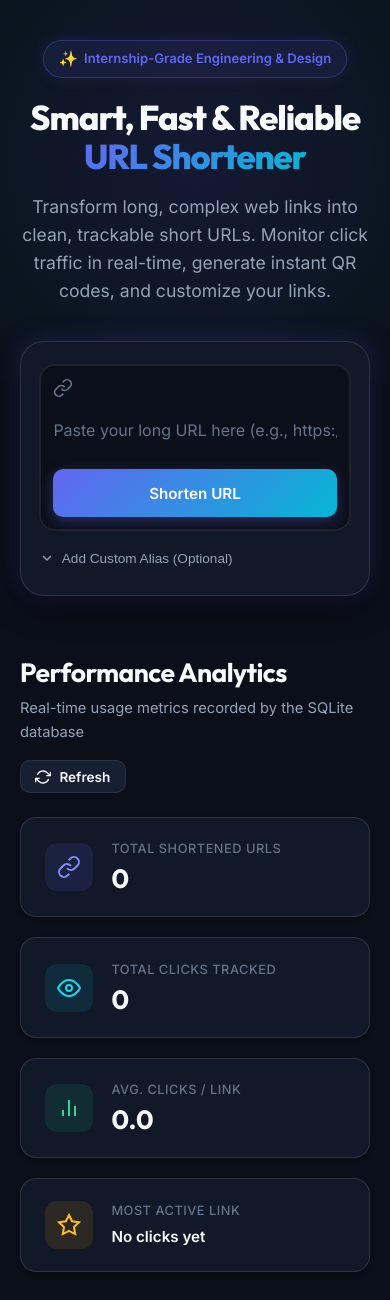
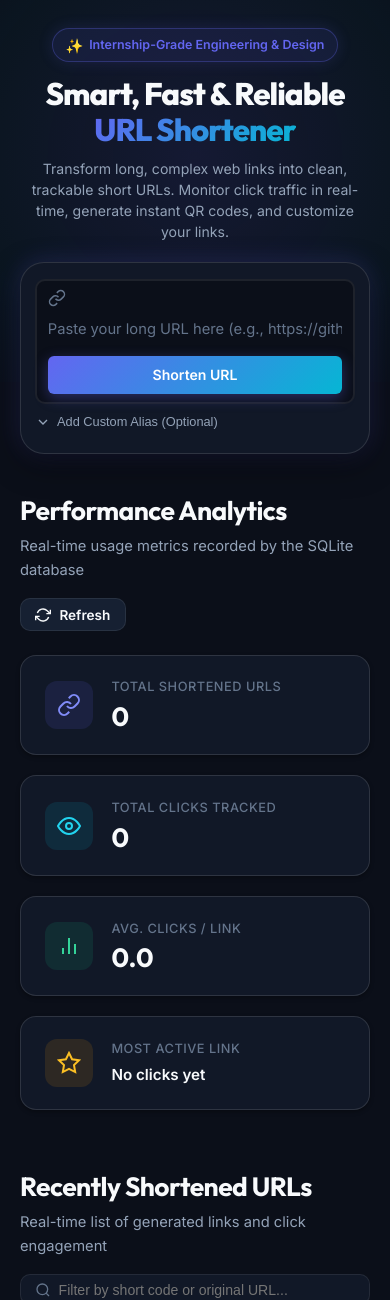
Before and after one commit to himanshuyadav0925-cmyk/PyShort-URL-Shortener, a Flask app: page / in a window 390 px wide. Shown: the part 68-1368 px from the top of the page. Run offline with Flask 3, Linux system fonts and the light colour scheme; data that the repository does not hold is empty.

Commit message:
Compact PyShort UI layout

```diff
--- a/static/css/style.css
+++ b/static/css/style.css
@@ -234,7 +234,7 @@ body::before {
 .page-wrapper {
     max-width: 1100px;
     margin: 0 auto;
-    padding: 2.5rem 1.25rem 4rem;
+    padding: 1.75rem 1.25rem 3.5rem;
 }
 
 /* ==========================================================================
@@ -242,35 +242,35 @@ body::before {
    ========================================================================== */
 .hero-section {
     text-align: center;
-    margin-bottom: 3.5rem;
+    margin-bottom: 2.25rem;
 }
 
 .hero-badge {
     display: inline-flex;
     align-items: center;
-    gap: 0.4rem;
+    gap: 0.35rem;
     background: rgba(99, 102, 241, 0.1);
     border: 1px solid rgba(99, 102, 241, 0.3);
-    padding: 0.35rem 0.9rem;
+    padding: 0.28rem 0.8rem;
     border-radius: 20px;
-    font-size: 0.82rem;
+    font-size: 0.78rem;
     font-weight: 600;
     color: var(--primary);
-    margin-bottom: 1.25rem;
+    margin-bottom: 0.85rem;
     box-shadow: 0 0 15px rgba(99, 102, 241, 0.15);
 }
 
 .badge-sparkle {
-    font-size: 0.95rem;
+    font-size: 0.9rem;
 }
 
 .hero-title {
     font-family: var(--font-heading);
-    font-size: 2.85rem;
+    font-size: 2.35rem;
     font-weight: 800;
     line-height: 1.15;
     letter-spacing: -0.03em;
-    margin-bottom: 1rem;
+    margin-bottom: 0.65rem;
 }
 
 .gradient-text {
@@ -280,10 +280,11 @@ body::before {
 }
 
 .hero-subtitle {
-    font-size: 1.1rem;
+    font-size: 0.95rem;
+    line-height: 1.5;
     color: var(--text-secondary);
-    max-width: 640px;
-    margin: 0 auto 2.25rem;
+    max-width: 580px;
+    margin: 0 auto 1.5rem;
 }
 
 /* ==========================================================================
@@ -293,9 +294,9 @@ body::before {
     background: var(--bg-surface);
     border: 1px solid var(--border-card);
     border-radius: var(--radius-xl);
-    padding: 2rem;
+    padding: 1.25rem 1.5rem;
     box-shadow: var(--shadow-lg), var(--shadow-glow);
-    max-width: 780px;
+    max-width: 660px;
     margin: 0 auto;
     position: relative;
     backdrop-filter: blur(8px);
@@ -305,11 +306,11 @@ body::before {
 .input-container {
     display: flex;
     align-items: center;
-    gap: 0.75rem;
+    gap: 0.5rem;
     background: var(--bg-page);
     border: 2px solid var(--border-subtle);
-    border-radius: var(--radius-lg);
-    padding: 0.45rem 0.6rem 0.45rem 1rem;
+    border-radius: var(--radius-md);
+    padding: 0.25rem 0.35rem 0.25rem 0.85rem;
     transition: border-color var(--transition-fast), box-shadow var(--transition-fast);
 }
 
@@ -324,6 +325,11 @@ body::before {
     align-items: center;
 }
 
+.input-icon {
+    width: 18px;
+    height: 18px;
+}
+
 .url-input {
     flex: 1;
     background: transparent;
@@ -331,8 +337,8 @@ body::before {
     outline: none;
     color: var(--text-primary);
     font-family: var(--font-body);
-    font-size: 1rem;
-    padding: 0.6rem 0;
+    font-size: 0.92rem;
+    padding: 0.42rem 0;
 }
 
 .url-input::placeholder {
@@ -388,15 +394,17 @@ body::before {
 }
 
 .btn-submit {
-    min-width: 140px;
-    height: 48px;
-    border-radius: var(--radius-md);
+    min-width: 120px;
+    height: 38px;
+    font-size: 0.88rem;
+    padding: 0.4rem 0.95rem;
+    border-radius: var(--radius-sm);
 }
 
 .btn-spinner {
     display: none;
-    width: 18px;
-    height: 18px;
+    width: 16px;
+    height: 16px;
     border: 2px solid rgba(255, 255, 255, 0.3);
     border-top-color: #ffffff;
     border-radius: 50%;
@@ -417,7 +425,7 @@ body::before {
 
 /* Custom Alias Toggle & Drawer */
 .alias-toggle-row {
-    margin-top: 1rem;
+    margin-top: 0.5rem;
     text-align: left;
 }
 
@@ -425,13 +433,13 @@ body::before {
     background: transparent;
     border: none;
     color: var(--text-secondary);
-    font-size: 0.85rem;
+    font-size: 0.8rem;
     font-weight: 500;
     cursor: pointer;
     display: inline-flex;
     align-items: center;
-    gap: 0.4rem;
-    padding: 0.2rem 0;
+    gap: 0.35rem;
+    padding: 0.15rem 0;
     transition: color var(--transition-fast);
 }
 
@@ -1420,33 +1441,46 @@ body::before {
 
 @media (max-width: 768px) {
     .hero-title {
-        font-size: 2.15rem;
+        font-size: 1.95rem;
+    }
+
+    .hero-subtitle {
+        font-size: 0.88rem;
+        margin-bottom: 1.25rem;
     }
 
     .shortener-card {
-        padding: 1.35rem 1.15rem;
+        padding: 1rem 0.9rem;
     }
 
     .input-container {
         flex-direction: column;
         align-items: stretch;
-        padding: 0.75rem;
+        padding: 0.5rem 0.65rem;
+        gap: 0.4rem;
     }
 
     .btn-submit {
         width: 100%;
-        margin-top: 0.5rem;
+        margin-top: 0.25rem;
+        height: 38px;
     }
 
     .short-url-box {
         flex-direction: column;
-        align-items: flex-start;
-        gap: 0.85rem;
+        align-items: stretch;
+        gap: 0.6rem;
     }
 
     .result-actions {
         width: 100%;
         justify-content: space-between;
+        gap: 0.35rem;
+    }
+
+    .result-actions .btn-icon {
+        flex: 1;
+        justify-content: center;
     }
 
     .search-box {
--- a/templates/index.html
+++ b/templates/index.html
@@ -23,7 +23,7 @@
             <form id="shorten-form" class="shorten-form" novalidate>
                 <div class="input-container">
                     <div class="input-icon-wrapper">
-                        <svg class="input-icon" width="20" height="20" viewBox="0 0 24 24" fill="none" stroke="currentColor" stroke-width="2">
+                        <svg class="input-icon" width="18" height="18" viewBox="0 0 24 24" fill="none" stroke="currentColor" stroke-width="2">
                             <path d="M10 13a5 5 0 0 0 7.54.54l3-3a5 5 0 0 0-7.07-7.07l-1.72 1.71"/>
                             <path d="M14 11a5 5 0 0 0-7.54-.54l-3 3a5 5 0 0 0 7.07 7.07l1.71-1.71"/>
                         </svg>
@@ -88,21 +88,21 @@
                         </a>
                         <div class="result-actions">
                             <button type="button" class="btn-icon" id="result-copy-btn" title="Copy to clipboard">
-                                <svg width="18" height="18" viewBox="0 0 24 24" fill="none" stroke="currentColor" stroke-width="2">
+                                <svg width="14" height="14" viewBox="0 0 24 24" fill="none" stroke="currentColor" stroke-width="2">
                                     <rect x="9" y="9" width="13" height="13" rx="2" ry="2"/>
                                     <path d="M5 15H4a2 2 0 0 1-2-2V4a2 2 0 0 1 2-2h9a2 2 0 0 1 2 2v1"/>
                                 </svg>
                                 <span class="action-text">Copy</span>
                             </button>
                             <button type="button" class="btn-icon" id="result-qr-btn" title="View QR Code">
-                                <svg width="18" height="18" viewBox="0 0 24 24" fill="none" stroke="currentColor" stroke-width="2">
+                                <svg width="14" height="14" viewBox="0 0 24 24" fill="none" stroke="currentColor" stroke-width="2">
                                     <rect x="3" y="3" width="7" height="7"/><rect x="14" y="3" width="7" height="7"/>
                                     <rect x="14" y="14" width="7" height="7"/><rect x="3" y="14" width="7" height="7"/>
                                 </svg>
                                 <span class="action-text">QR Code</span>
                             </button>
                             <a href="#" target="_blank" rel="noopener noreferrer" class="btn-icon" id="result-visit-btn" title="Visit link">
-                                <svg width="18" height="18" viewBox="0 0 24 24" fill="none" stroke="currentColor" stroke-width="2">
+                                <svg width="14" height="14" viewBox="0 0 24 24" fill="none" stroke="currentColor" stroke-width="2">
                                     <path d="M18 13v6a2 2 0 0 1-2 2H5a2 2 0 0 1-2-2V8a2 2 0 0 1 2-2h6"/>
                                     <polyline points="15 3 21 3 21 9"/><line x1="10" y1="14" x2="21" y2="3"/>
                                 </svg>
```
Also changed, not shown: other parts of static/css/style.css (+41 -28 lines).
